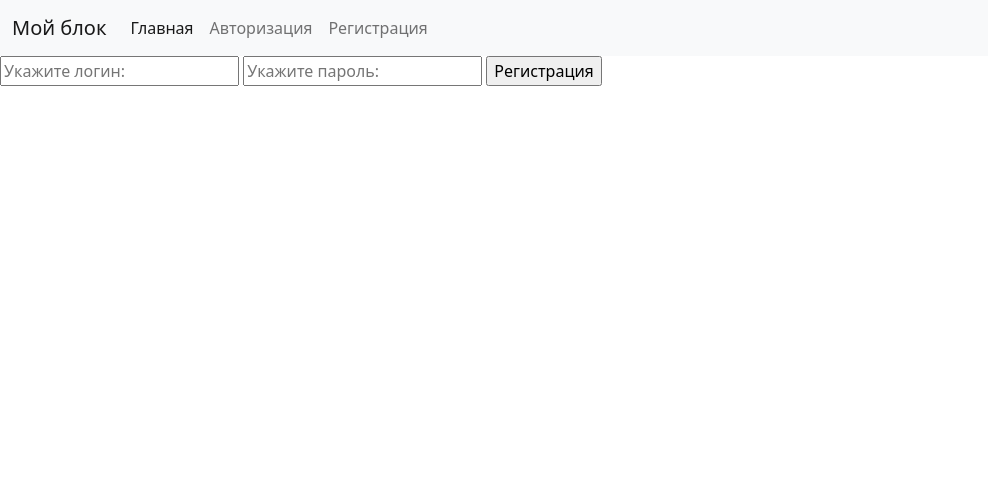
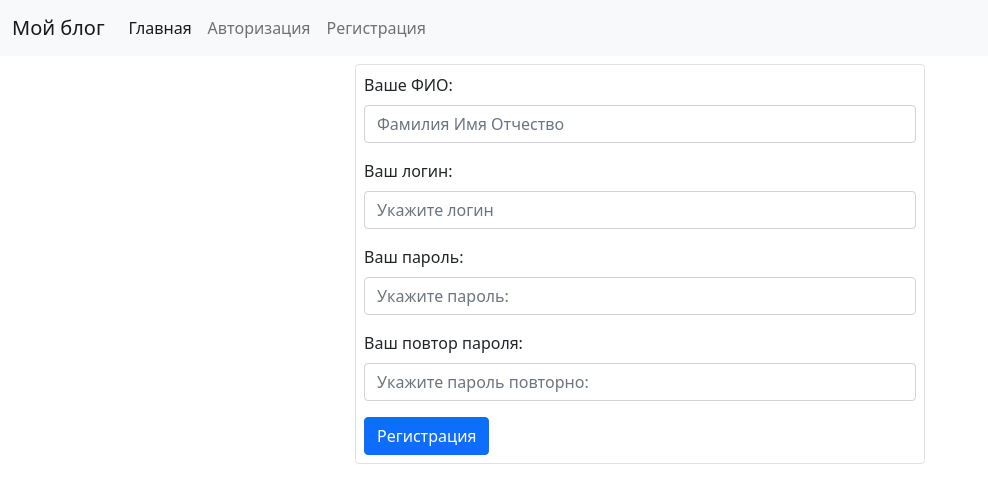
Before and after one commit to Grutazazza/MVC-Project-17, a PHP site: page /register in a window 1280 px wide. Shown: the top 503 px of the page, without its empty margins (0-988 px from the left). Run offline with PHP 8.4, Linux system fonts and the light colour scheme.

Commit message:
Version 1.0.5

```diff
--- a/views/header.php
+++ b/views/header.php
@@ -7,8 +7,9 @@
     <meta http-equiv="X-UA-Compatible" content="ie=edge">
     <title><?= (isset($title) ? $title : 'Главная страница') ?></title>
     <?php
-    $css[] = 'bootstrap.css';
-    $javascript[]=['src'=>'bootstrap.js'];
+        $css[] = 'bootstrap.css';
+        $javascript[] = ['src' => 'bootstrap.js'];
+
         if(isset($css))
             foreach($css as $item)
                 echo "<link rel='stylesheet' href='/assets/css/{$item}'>";
@@ -20,11 +21,10 @@
 <body>
 <nav class="navbar navbar-expand-lg navbar-light bg-light">
     <div class="container-fluid">
-        <a class="navbar-brand" href="#">Мой блок</a>
-        <button class="navbar-toggler" type="button"
-                data-bs-toggle="collapse" data-bs-target="#navbarSupportedContent"
-                aria-controls="navbarSupportedContent" aria-expanded="false"
-                aria-label="Toggle navigation">
+        <a class="navbar-brand" href="#">Мой блог</a>
+        <button class="navbar-toggler" type="button" data-bs-toggle="collapse"
+                data-bs-target="#navbarSupportedContent" aria-controls="navbarSupportedContent"
+                aria-expanded="false" aria-label="Toggle navigation">
             <span class="navbar-toggler-icon"></span>
         </button>
         <div class="collapse navbar-collapse" id="navbarSupportedContent">
@@ -35,13 +35,10 @@
                 <li class="nav-item">
                     <a class="nav-link" href="/login">Авторизация</a>
                 </li>
-                <li class="nav-item dropdown">
-                    <a class="nav-link" href="/register">
-                        Регистрация
-                    </a>
+                <li class="nav-item">
+                    <a class="nav-link" href="/register">Регистрация</a>
                 </li>
             </ul>
         </div>
     </div>
 </nav>
-</body>
--- a/views/register.php
+++ b/views/register.php
@@ -1,19 +1,39 @@
 <?php
     $title = 'Регистрация в системе';
-    $css = [
-        'register/main.css'
-    ];
     @include_once 'header.php';
 ?>
 
 <?= ( isset($_GET['error_password'])
-    ? "<div class='error'>Пароли не совпали!</div>"
+    ? "<div class='alert alert-danger'>Пароли не совпали!</div>"
     : "" )
 ?>
-<form action="" method="POST">
-    <input type="text" name="login" placeholder="Укажите логин:" required>
-    <input type="password" name="password" placeholder="Укажите пароль:" required>
-    <input type="submit" value="Регистрация">
-</form>
+<div class="container">
+    <div class="row">
+        <div class="col"></div>
+        <div class="col-6 border border-1 rounded-2 mt-2 p-2">
+            <form action="" method="POST">
+                <div class="mb-3">
+                    <label for="inputName" class="form-label">Ваше ФИО:</label>
+                    <input type="text" name="name" class="form-control" id="inputName" placeholder="Фамилия Имя Отчество" required>
+                </div>
+                <div class="mb-3">
+                    <label for="inputLogin" class="form-label">Ваш логин:</label>
+                    <input type="text" name="login" class="form-control" id="inputLogin" placeholder="Укажите логин" required>
+                </div>
+                <div class="mb-3">
+                    <label for="inputPassword" class="form-label">Ваш пароль:</label>
+                    <input type="password" name="password" class="form-control" id="inputPassword" placeholder="Укажите пароль:" required>
+                </div>
+                <div class="mb-3">
+                    <label for="inputPasswordConfirmed" class="form-label">Ваш повтор пароля:</label>
+                    <input type="password" name="password_confirmed" class="form-control" id="inputPasswordConfirmed" placeholder="Укажите пароль повторно:" required>
+                </div>
+                <button type="submit" class="btn btn-primary">Регистрация</button>
+            </form>
+        </div>
+        <div class="col"></div>
+    </div>
+</div>
+
 
 <?php @include_once 'footer.php'; ?>
```
Also changed, not shown: views/login.php (deleted, +0 -12 lines).
